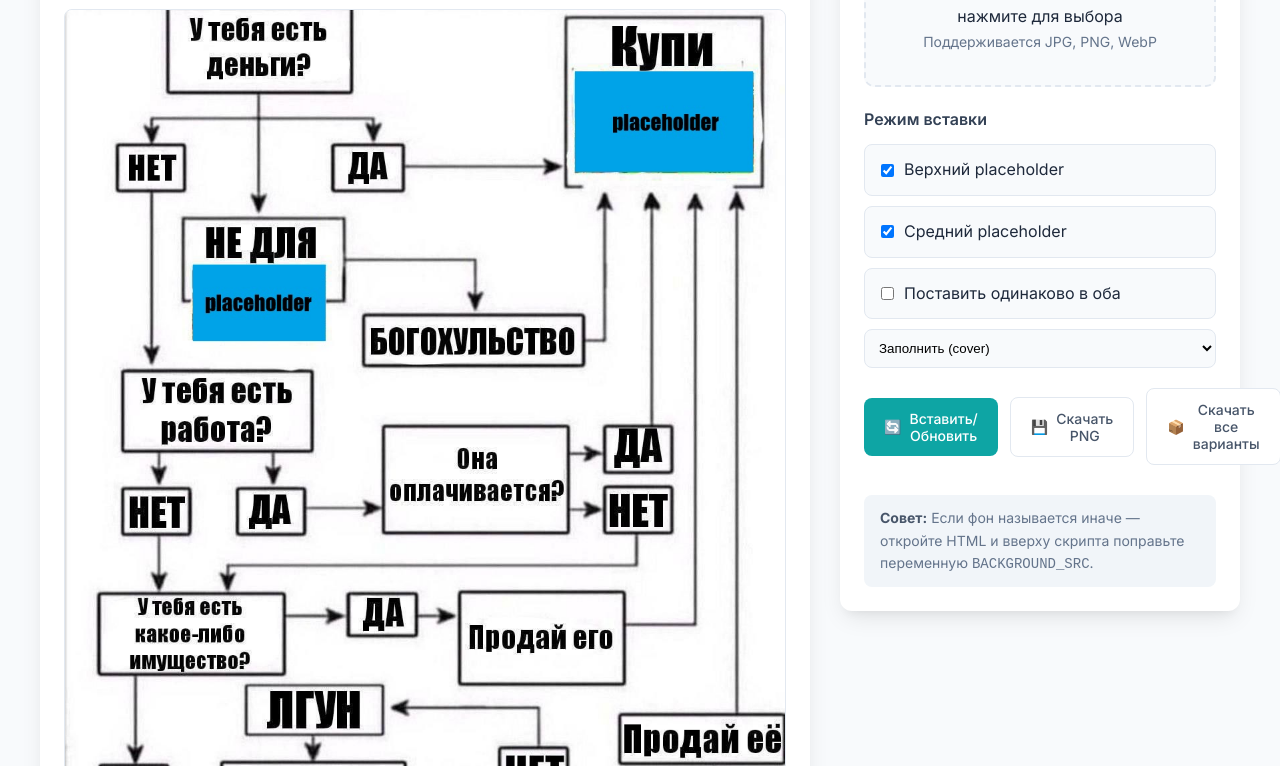
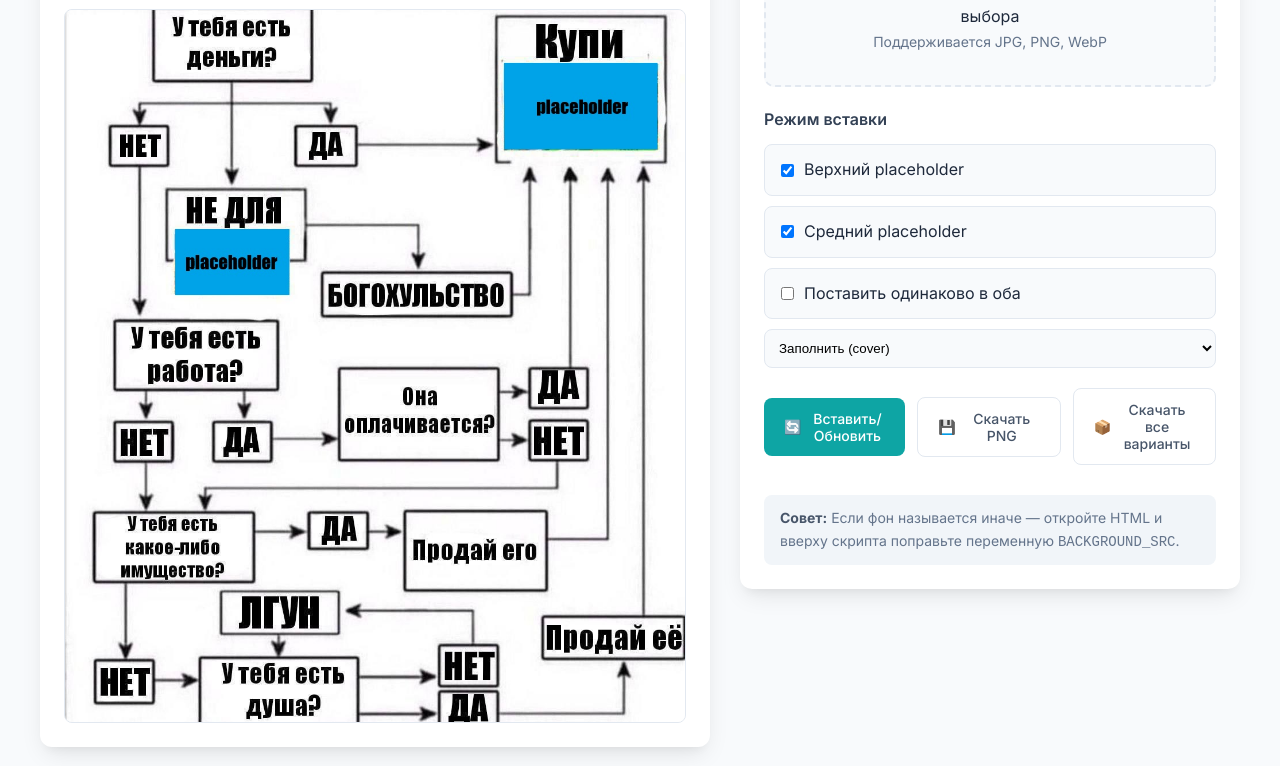
Before and after one commit to TimoshaMoscow/pholdrepl.github.io, a plain HTML site: page index.html in a window 1280 px wide. Shown: the part 176-942 px from the top of the page. Drawn offline with nearby package versions, Linux system fonts and the light colour scheme.

Commit message:
Update index.html

```diff
--- a/index.html
+++ b/index.html
@@ -44,7 +44,7 @@
       max-width: 1200px;
       width: 100%;
       display: grid;
-      grid-template-columns: 1fr 400px;
+      grid-template-columns: 1fr 500px;
       gap: 30px;
       align-items: start;
     }
```
